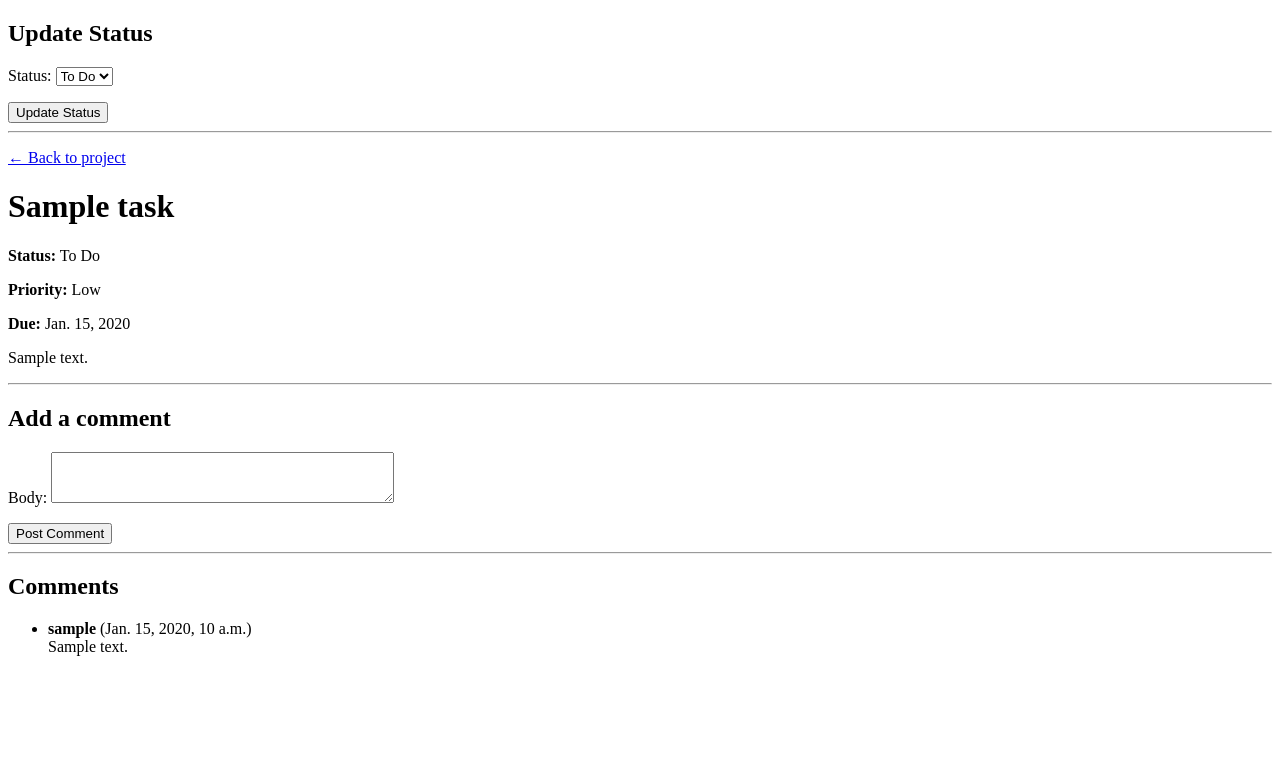
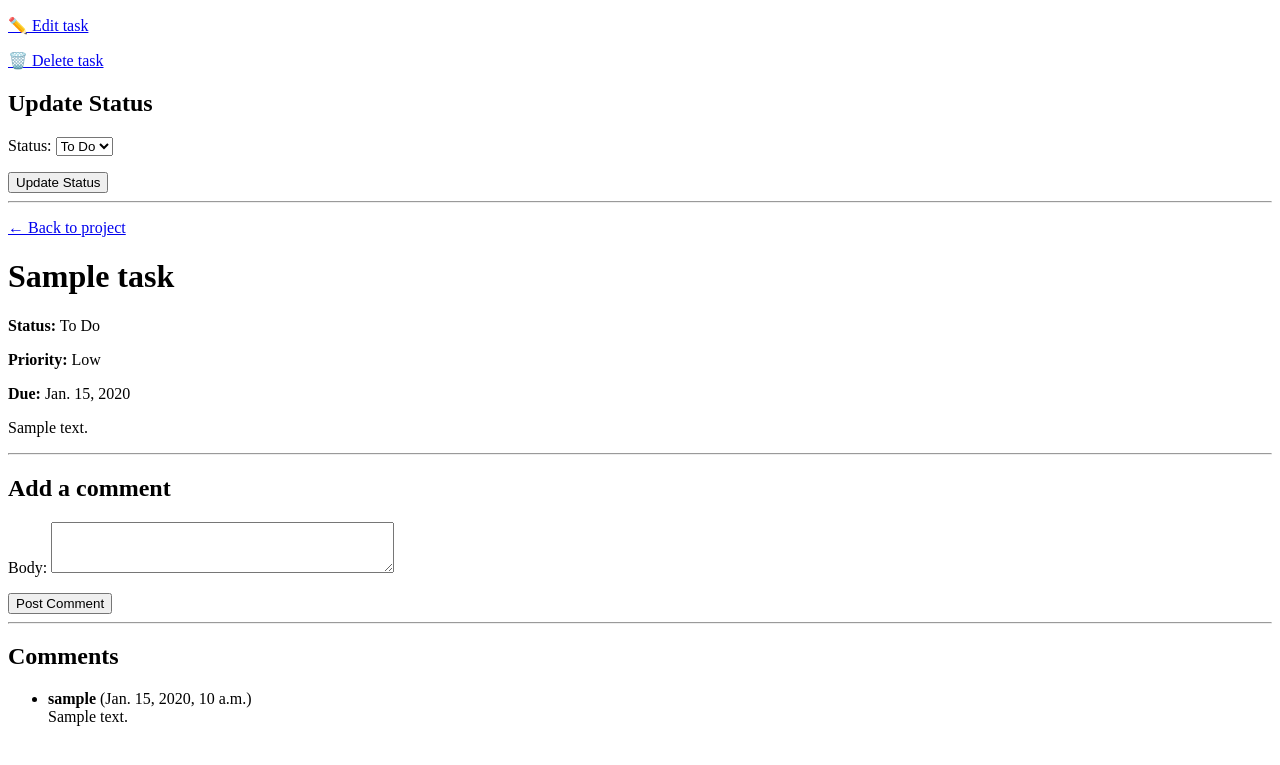
Before and after one commit to ch-4rl/pro-manager, a Django app: page /tasks/1 in a window 1280 px wide. Shown: the top 765 px of the page. Run offline with Django 5.2, Linux system fonts and the light colour scheme; a user stored in the database is signed in; tables that the repository leaves empty hold one stand-in row (values such as "Sample post").

Commit message:
Add edit and delete task functionality

```diff
--- a/tasks/urls.py
+++ b/tasks/urls.py
@@ -3,5 +3,8 @@ from . import views
 
 urlpatterns = [
     path("tasks/<int:task_id>", views.task_detail, name="task_detail"),
+    path("tasks/<int:task_id>/edit/", views.edit_task, name="edit_task"),
     path("tasks/<int:task_id>/status/", views.update_task_status, name="update_task_status"),
+    path("tasks/<int:task_id>/delete/", views.delete_task_confirm, name="delete_task_confirm"),
+    path("tasks/<int:task_id>/delete/confirm/", views.delete_task, name="delete_task"),
 ]
--- a/tasks/views.py
+++ b/tasks/views.py
@@ -4,6 +4,7 @@ from django.views.decorators.http import require_POST
 
 from .models import Task
 from .forms import CommentForm, TaskStatusForm
+from .forms import TaskForm
 
 @login_required(login_url="/admin/login/")
 def task_detail(request, task_id):
@@ -57,3 +58,43 @@ def update_task_status(request, task_id):
         task.save()
 
     return redirect("project_detail", project_id=task.project.id)
+
+@login_required(login_url="/admin/login/")
+def edit_task(request, task_id):
+    task = get_object_or_404(Task, id=task_id)
+
+    # Permission: only project owner can edit
+    if task.project.owner != request.user:
+        return redirect("dashboard")
+
+    if request.method == "POST":
+        form = TaskForm(request.POST, instance=task)
+        if form.is_valid():
+            form.save()
+            return redirect("task_detail", task_id=task.id)
+    else:
+        form = TaskForm(instance=task)
+
+    return render(request, "tasks/edit_task.html", {"task": task, "form": form})
+
+@login_required(login_url="/admin/login/")
+def delete_task_confirm(request, task_id):
+    task = get_object_or_404(Task, id=task_id)
+
+    if task.project.owner != request.user:
+        return redirect("dashboard")
+
+    return render(request, "tasks/delete_task_confirm.html", {"task": task})
+
+
+@require_POST
+@login_required(login_url="/admin/login/")
+def delete_task(request, task_id):
+    task = get_object_or_404(Task, id=task_id)
+
+    if task.project.owner != request.user:
+        return redirect("dashboard")
+
+    project_id = task.project.id
+    task.delete()
+    return redirect("project_detail", project_id=project_id)
--- a/templates/tasks/task_detail.html
+++ b/templates/tasks/task_detail.html
@@ -2,6 +2,15 @@
 <html>
 <head>
   <title>{{ task.title }}</title>
+
+  <p>
+  <a href="{% url 'edit_task' task.id %}">✏️ Edit task</a>
+</p>
+
+<p>
+  <a href="{% url 'delete_task_confirm' task.id %}">🗑️ Delete task</a>
+</p>
+
 <h2>Update Status</h2>
 <form method="post">
   {% csrf_token %}
```
Also changed, not shown: templates/tasks/delete_task_confirm.html (added, +17 -0 lines), templates/tasks/edit_task.html (added, +17 -0 lines).
